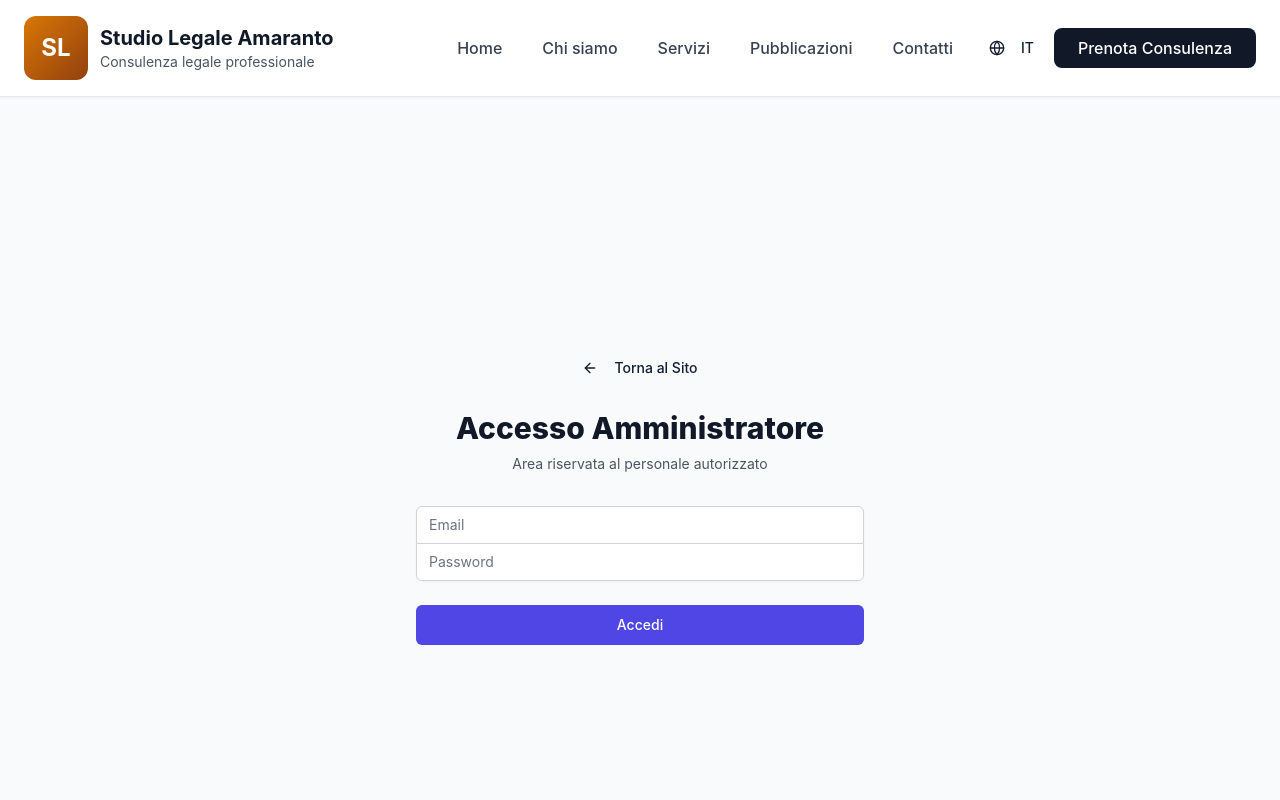
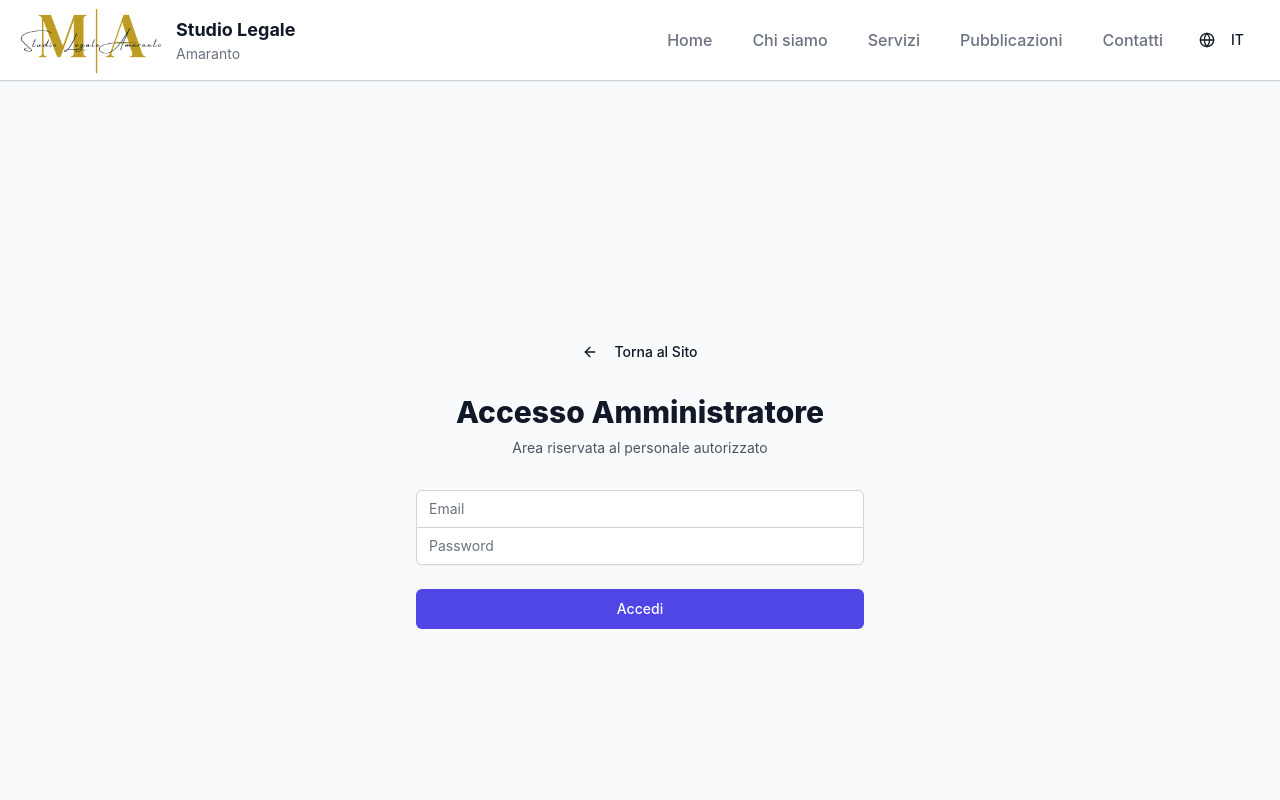
Before and after one commit to AndrewChop/studio-legale, a Next.js app: page /login in a window 1280 px wide. Shown: the top 800 px of the page. Built offline with nearby package versions, Linux system fonts and the light colour scheme.

Commit message:
✨ Add Responsive Areas Component: Implement multilingual practice areas section with dynamic icons and translations

```diff
--- a/app/page.tsx
+++ b/app/page.tsx
@@ -1,4 +1,4 @@
-import AreeAttivita from "../components/Areas";
+import ResponsiveAreas from "../components/ResponsiveAreas";
 import ContattiCTA from "../components/Contacts";
 import ResponsiveHero from "../components/ResponsiveHero";
 import ArticoliRecenti from "../components/last-articles";
@@ -32,7 +32,7 @@ export default function Home() {
   return (
     <>
       <ResponsiveHero />
-      <AreeAttivita />
+      <ResponsiveAreas />
       <ChiSiamoPreview />
       <ArticoliRecenti posts={mockPosts} />
       <ContattiCTA />
--- /dev/null
+++ b/components/ResponsiveAreas.tsx
@@ -0,0 +1,152 @@
+"use client";
+
+import { useState } from "react";
+import { Scale, Users, Heart, Shield } from "lucide-react";
+
+export default function ResponsiveAreas() {
+  const [currentLang, setCurrentLang] = useState<"it" | "en">("it");
+
+  const translations = {
+    it: {
+      title: "Aree di Attività",
+      subtitle: "Competenza ed esperienza in diversi settori del diritto",
+      areas: [
+        {
+          title: "Diritto Penale",
+          description:
+            "Difesa in procedimenti penali, reati comuni e militari. Assistenza legale completa per la tutela dei tuoi diritti.",
+          icon: "scale",
+        },
+        {
+          title: "Diritto Civile",
+          description:
+            "Contratti, proprietà, risarcimenti, successioni. Consulenza per questioni patrimoniali e personali.",
+          icon: "users",
+        },
+        {
+          title: "Diritto di Famiglia",
+          description:
+            "Separazioni, divorzi, tutela minori e affido. Supporto legale in momenti delicati della vita familiare.",
+          icon: "heart",
+        },
+        {
+          title: "Amministrativo Militare",
+          description:
+            "Tutela dei diritti del personale militare e ricorsi. Specializzazione nel diritto amministrativo militare.",
+          icon: "shield",
+        },
+      ],
+    },
+    en: {
+      title: "Practice Areas",
+      subtitle: "Expertise and experience across different areas of law",
+      areas: [
+        {
+          title: "Criminal Law",
+          description:
+            "Defense in criminal proceedings, common and military crimes. Complete legal assistance for the protection of your rights.",
+          icon: "scale",
+        },
+        {
+          title: "Civil Law",
+          description:
+            "Contracts, property, compensation, succession. Consultation for patrimonial and personal matters.",
+          icon: "users",
+        },
+        {
+          title: "Family Law",
+          description:
+            "Separations, divorces, child protection and custody. Legal support in delicate moments of family life.",
+          icon: "heart",
+        },
+        {
+          title: "Military Administrative",
+          description:
+            "Protection of military personnel rights and appeals. Specialization in military administrative law.",
+          icon: "shield",
+        },
+      ],
+    },
+  };
+
+  const t = translations[currentLang];
+
+  const getIcon = (iconName: string) => {
+    const iconClass = "w-8 h-8 md:w-10 md:h-10 text-primary";
+    switch (iconName) {
+      case "scale":
+        return <Scale className={iconClass} />;
+      case "users":
+        return <Users className={iconClass} />;
+      case "heart":
+        return <Heart className={iconClass} />;
+      case "shield":
+        return <Shield className={iconClass} />;
+      default:
+        return <Scale className={iconClass} />;
+    }
+  };
+
+  return (
+    <section className="py-12 md:py-16 lg:py-20 bg-background">
+      <div className="container mx-auto px-4 sm:px-6 lg:px-8">
+        {/* Header */}
+        <div className="text-center mb-8 md:mb-12 lg:mb-16">
+          <h2 className="text-2xl md:text-3xl lg:text-4xl font-bold text-foreground mb-3 md:mb-4">
+            {t.title}
+          </h2>
+          <p className="text-base md:text-lg text-muted-foreground max-w-2xl mx-auto leading-relaxed">
+            {t.subtitle}
+          </p>
+        </div>
+
+        {/* Areas Grid */}
+        <div className="grid grid-cols-1 md:grid-cols-2 gap-4 md:gap-6 lg:gap-8">
+          {t.areas.map((area, index) => (
+            <div
+              key={area.title}
+              className="bg-card rounded-xl shadow-sm border border-border p-6 md:p-8 hover:shadow-md hover:border-primary/20 transition-all duration-300 group"
+            >
+              {/* Icon and Title */}
+              <div className="flex items-start space-x-4 mb-4">
+                <div className="flex-shrink-0 p-3 bg-primary/10 rounded-lg group-hover:bg-primary/20 transition-colors duration-300">
+                  {getIcon(area.icon)}
+                </div>
+                <div className="flex-1 min-w-0">
+                  <h3 className="text-lg md:text-xl font-semibold text-card-foreground mb-2 leading-tight">
+                    {area.title}
+                  </h3>
+                </div>
+              </div>
+
+              {/* Description */}
+              <p className="text-sm md:text-base text-muted-foreground leading-relaxed">
+                {area.description}
+              </p>
+
+              {/* Visual indicator */}
+              <div className="mt-4 pt-4 border-t border-gray-100">
+                <div className="w-12 h-1 bg-gradient-to-r from-primary/60 to-primary rounded-full"></div>
+              </div>
+            </div>
+          ))}
+        </div>
+
+        {/* Call to Action */}
+        <div className="text-center mt-8 md:mt-12 lg:mt-16">
+          <p className="text-sm md:text-base text-muted-foreground mb-4">
+            {currentLang === "it"
+              ? "Hai bisogno di assistenza legale?"
+              : "Do you need legal assistance?"}
+          </p>
+          <a
+            href="/contatti"
+            className="inline-flex items-center px-6 py-3 bg-primary text-primary-foreground font-medium rounded-lg hover:bg-primary/90 transition-colors duration-300 text-sm md:text-base"
+          >
+            {currentLang === "it" ? "Contattaci Ora" : "Contact Us Now"}
+          </a>
+        </div>
+      </div>
+    </section>
+  );
+}
--- a/components/ResponsiveNavbar.tsx
+++ b/components/ResponsiveNavbar.tsx
@@ -1,6 +1,7 @@
 "use client";
 
 import Link from "next/link";
+import Image from "next/image";
 import { Menu, Globe } from "lucide-react";
 import { useState } from "react";
 import {
@@ -27,31 +28,35 @@ interface NavigationItem {
 
 export default function ResponsiveNavbar() {
   const [isOpen, setIsOpen] = useState(false);
-  const [currentLang, setCurrentLang] = useState<'it' | 'en'>('it');
+  const [currentLang, setCurrentLang] = useState<"it" | "en">("it");
 
   const navigationItems: NavigationItem[] = [
     { href: "/", labelIt: "Home", labelEn: "Home" },
     { href: "/chi-siamo", labelIt: "Chi siamo", labelEn: "About Us" },
     { href: "/servizi", labelIt: "Servizi", labelEn: "Services" },
-    { href: "/pubblicazioni", labelIt: "Pubblicazioni", labelEn: "Publications" },
+    {
+      href: "/pubblicazioni",
+      labelIt: "Pubblicazioni",
+      labelEn: "Publications",
+    },
     { href: "/contatti", labelIt: "Contatti", labelEn: "Contact" },
   ];
 
   const translations = {
     it: {
-      studioName: "Studio Legale Amaranto",
-      subtitle: "Consulenza legale professionale",
+      studioName: "Studio Legale",
+      subtitle: "Amaranto",
       bookConsultation: "Prenota Consulenza",
       menu: "Menu",
-      changeLanguage: "Cambia lingua"
+      changeLanguage: "Cambia lingua",
     },
     en: {
-      studioName: "Amaranto Law Firm",
-      subtitle: "Professional legal advice",
+      studioName: "Law Firm",
+      subtitle: "Amaranto",
       bookConsultation: "Book Consultation",
       menu: "Menu",
-      changeLanguage: "Change language"
-    }
+      changeLanguage: "Change language",
+    },
   };
 
   const t = translations[currentLang];
@@ -60,27 +65,36 @@ export default function ResponsiveNavbar() {
     setIsOpen(false);
   };
 
-  const handleLanguageChange = (lang: 'it' | 'en') => {
+  const handleLanguageChange = (lang: "it" | "en") => {
     setCurrentLang(lang);
   };
 
   const getLabel = (item: NavigationItem) => {
-    return currentLang === 'it' ? item.labelIt : item.labelEn;
+    return currentLang === "it" ? item.labelIt : item.labelEn;
   };
 
   return (
-    <header className="w-full border-b border-gray-200 shadow-sm bg-white sticky top-0 z-50">
+    <header className="w-full border-b border-border shadow-sm bg-background sticky top-0 z-50">
       {/* Mobile Layout (< 768px) */}
       <div className="md:hidden flex items-center justify-between px-4 py-3">
-        {/* Logo mobile */}
-        <Link href="/" className="flex items-center space-x-2">
-          <div className="w-10 h-10 bg-gradient-to-br from-amber-600 to-amber-800 rounded-lg flex items-center justify-center">
-            <span className="text-white font-bold text-lg">SL</span>
+        {/* Logo mobile - più piccolo */}
+        <Link href="/" className="flex items-center gap-8 pl-6">
+          <div className="w-12 h-12 relative">
+            <Image
+              src="/logo.png"
+              alt="Studio Legale Amaranto"
+              fill
+              className="object-contain"
+              style={{ scale: 3 }}
+            />
           </div>
-          <div className="flex flex-col">
-            <h1 className="text-sm font-bold text-gray-900 leading-tight">
+          <div className="flex flex-col w-full">
+            <h1 className="text-xs font-bold text-foreground leading-tight">
               {t.studioName}
             </h1>
+            <span className="text-xs text-muted-foreground leading-tight">
+              {t.subtitle}
+            </span>
           </div>
         </Link>
 
@@ -92,22 +106,29 @@ export default function ResponsiveNavbar() {
               <Button
                 variant="ghost"
                 size="sm"
-                className="p-2 hover:bg-gray-100"
+                className="p-2 hover:bg-muted"
                 aria-label={t.changeLanguage}
               >
-                <Globe className="h-5 w-5 text-gray-600" />
+                <Globe className="h-5 w-5 text-muted-foreground" />
               </Button>
             </DropdownMenuTrigger>
-            <DropdownMenuContent align="end">
+            <DropdownMenuContent
+              align="end"
+              className="bg-popover border-border shadow-lg"
+            >
               <DropdownMenuItem
-                onClick={() => handleLanguageChange('it')}
-                className={currentLang === 'it' ? 'bg-gray-50' : ''}
+                onClick={() => handleLanguageChange("it")}
+                className={
+                  currentLang === "it" ? "bg-accent text-accent-foreground" : ""
+                }
               >
                 🇮🇹 Italiano
               </DropdownMenuItem>
               <DropdownMenuItem
-                onClick={() => handleLanguageChange('en')}
-                className={currentLang === 'en' ? 'bg-gray-50' : ''}
+                onClick={() => handleLanguageChange("en")}
+                className={
+                  currentLang === "en" ? "bg-accent text-accent-foreground" : ""
+                }
               >
                 🇬🇧 English
               </DropdownMenuItem>
@@ -120,18 +141,18 @@ export default function ResponsiveNavbar() {
               <Button
                 variant="ghost"
                 size="sm"
-                className="p-2 hover:bg-gray-100"
+                className="p-2 hover:bg-muted"
                 aria-label={t.menu}
               >
-                <Menu className="h-6 w-6 text-gray-700" />
+                <Menu className="h-6 w-6 text-foreground" />
               </Button>
             </SheetTrigger>
-            <SheetContent side="right" className="w-80 sm:w-96">
+            <SheetContent side="right" className="w-80 sm:w-96 bg-card">
               <SheetHeader className="text-left mb-8">
-                <SheetTitle className="text-xl font-bold text-gray-900">
+                <SheetTitle className="text-xl font-bold text-card-foreground">
                   {t.studioName}
                 </SheetTitle>
-                <SheetDescription className="text-sm text-gray-600">
+                <SheetDescription className="text-sm text-muted-foreground">
                   {t.subtitle}
                 </SheetDescription>
               </SheetHeader>
@@ -143,23 +164,12 @@ export default function ResponsiveNavbar() {
                     key={item.href}
                     href={item.href}
                     onClick={handleLinkClick}
-                    className="flex items-center px-4 py-3 text-base font-medium text-gray-700 hover:text-gray-900 hover:bg-gray-50 rounded-lg transition-colors"
+                    className="flex items-center px-4 py-3 text-base font-medium text-muted-foreground hover:text-foreground hover:bg-muted rounded-lg transition-colors"
                   >
                     {getLabel(item)}
                   </Link>
                 ))}
               </nav>
-
-              {/* CTA Button */}
-              <div className="mt-8 pt-6 border-t border-gray-200">
-                <Link
-                  href="/contatti"
-                  onClick={handleLinkClick}
-                  className="w-full inline-flex items-center justify-center px-4 py-3 bg-gray-900 text-white font-medium rounded-lg hover:bg-gray-800 transition-colors"
-                >
-                  {t.bookConsultation}
-                </Link>
-              </div>
             </SheetContent>
           </Sheet>
         </div>
@@ -168,15 +178,21 @@ export default function ResponsiveNavbar() {
       {/* Desktop/Tablet Layout (≥ 768px) */}
       <div className="hidden md:flex items-center justify-between px-6 py-4">
         {/* Logo desktop */}
-        <Link href="/" className="flex items-center space-x-3">
-          <div className="w-12 h-12 lg:w-16 lg:h-16 bg-gradient-to-br from-amber-600 to-amber-800 rounded-xl flex items-center justify-center">
-            <span className="text-white font-bold text-xl lg:text-2xl">SL</span>
+        <Link href="/" className="flex items-center gap-16 pl-12">
+          <div className="w-8 h-8 lg:w-10 lg:h-10 relative">
+            <Image
+              src="/logo.png"
+              alt="Studio Legale Amaranto"
+              fill
+              className="object-contain"
+              style={{ scale: 4 }}
+            />
           </div>
           <div className="flex flex-col">
-            <h1 className="text-lg lg:text-xl font-bold text-gray-900 leading-tight">
+            <h1 className="text-sm lg:text-lg font-bold text-foreground leading-tight">
               {t.studioName}
             </h1>
-            <span className="text-sm text-gray-600">
+            <span className="text-sm lg:text-md text-muted-foreground">
               {t.subtitle}
             </span>
           </div>
@@ -188,7 +204,7 @@ export default function ResponsiveNavbar() {
             <Link
               key={item.href}
               href={item.href}
-              className="px-3 lg:px-4 py-2 text-sm lg:text-base font-medium text-gray-700 hover:text-gray-900 hover:bg-gray-50 rounded-lg transition-colors"
+              className="px-3 lg:px-4 py-2 text-sm lg:text-base font-medium text-muted-foreground hover:text-foreground hover:bg-muted rounded-lg transition-colors"
             >
               {getLabel(item)}
             </Link>
@@ -200,35 +216,35 @@ export default function ResponsiveNavbar() {
               <Button
                 variant="ghost"
                 size="sm"
-                className="ml-2 px-3 py-2 hover:bg-gray-50"
+                className="ml-2 px-3 py-2 hover:bg-muted"
                 aria-label={t.changeLanguage}
               >
                 <Globe className="h-4 w-4 mr-2" />
                 {currentLang.toUpperCase()}
               </Button>
             </DropdownMenuTrigger>
-            <DropdownMenuContent align="end">
+            <DropdownMenuContent
+              align="end"
+              className="bg-popover border-border shadow-lg"
+            >
               <DropdownMenuItem
-                onClick={() => handleLanguageChange('it')}
-                className={currentLang === 'it' ? 'bg-gray-50' : ''}
+                onClick={() => handleLanguageChange("it")}
+                className={
+                  currentLang === "it" ? "bg-accent text-accent-foreground" : ""
+                }
               >
                 🇮🇹 Italiano
               </DropdownMenuItem>
               <DropdownMenuItem
-                onClick={() => handleLanguageChange('en')}
-                className={currentLang === 'en' ? 'bg-gray-50' : ''}
+                onClick={() => handleLanguageChange("en")}
+                className={
+                  currentLang === "en" ? "bg-accent text-accent-foreground" : ""
+                }
               >
                 🇬🇧 English
               </DropdownMenuItem>
             </DropdownMenuContent>
           </DropdownMenu>
-
-          <Link
-            href="/contatti"
-            className="ml-4 px-4 lg:px-6 py-2 bg-gray-900 text-white text-sm lg:text-base font-medium rounded-lg hover:bg-gray-800 transition-colors"
-          >
-            {t.bookConsultation}
-          </Link>
         </nav>
       </div>
     </header>
--- a/styles/globals.css
+++ b/styles/globals.css
@@ -3,26 +3,107 @@
 @tailwind utilities;
 
 :root {
-  --color-primary: 46 71% 46%;
-  --color-primary-light: 45 85% 55%;
-  --color-secondary: 215 47% 13%;
-  --color-accent: 200 31% 80%;
-  --color-highlight: 51 100% 63%;
-  --color-brown: 45 74% 20%;
+  /* Primary - Amber/Gold (Brand color) */
+  --primary: 45 85% 55%;
+  /* Base amber */
+  --primary-foreground: 0 0% 100%;
+  /* White text on primary */
+
+  /* Secondary - Navy/Dark Blue (Professional) */
+  --secondary: 215 47% 13%;
+  /* Dark navy */
+  --secondary-foreground: 0 0% 100%;
+  /* White text on secondary */
+
+  /* Accent - Light Blue (Subtle highlights) */
+  --accent: 200 31% 80%;
+  /* Light blue */
+  --accent-foreground: 215 47% 13%;
+  /* Navy text on accent */
+
+  /* Muted - Gray tones */
+  --muted: 220 13% 91%;
+  /* Light gray background */
+  --muted-foreground: 220 9% 46%;
+  /* Medium gray text */
+
+  /* Background colors */
+  --background: 0 0% 100%;
+  /* White */
+  --foreground: 220 39% 11%;
+  /* Dark gray text */
+
+  /* Card colors */
+  --card: 0 0% 100%;
+  /* White card background */
+  --card-foreground: 220 39% 11%;
+  /* Dark text on cards */
+
+  /* Popover colors */
+  --popover: 0 0% 100%;
+  /* White popover */
+  --popover-foreground: 220 39% 11%;
+  /* Dark text in popover */
+
+  /* Border colors */
+  --border: 220 13% 83%;
+  /* Light gray border */
+  --input: 220 13% 83%;
+  /* Input border */
+
+  /* Ring colors (focus states) */
+  --ring: 45 85% 55%;
+  /* Primary color for focus rings */
+
+  /* Destructive - Error states */
+  --destructive: 0 84% 60%;
+  /* Red */
+  --destructive-foreground: 0 0% 100%;
+  /* White text on red */
+
+  /* Success states */
+  --success: 142 76% 36%;
+  /* Green */
+  --success-foreground: 0 0% 100%;
+  /* White text on green */
+
+  /* Warning states */
+  --warning: 38 92% 50%;
+  /* Orange */
+  --warning-foreground: 0 0% 100%;
+  /* White text on orange */
 }
 
 @layer utilities {
   .text-primary {
-    color: hsl(var(--color-primary));
+    color: hsl(var(--primary));
   }
 
-  .hover\:text-primary-light:hover {
-    color: hsl(var(--color-primary-light));
+  .text-primary-foreground {
+    color: hsl(var(--primary-foreground));
+  }
+
+  .text-secondary {
+    color: hsl(var(--secondary));
+  }
+
+  .text-secondary-foreground {
+    color: hsl(var(--secondary-foreground));
+  }
+
+  .bg-primary {
+    background-color: hsl(var(--primary));
+    color: hsl(var(--primary-foreground));
+  }
+
+  .bg-secondary {
+    background-color: hsl(var(--secondary));
+    color: hsl(var(--secondary-foreground));
   }
 }
 
 body {
-  background-color: white;
-  color: hsl(var(--color-secondary));
+  background-color: hsl(var(--background));
+  color: hsl(var(--foreground));
   font-family: theme('fontFamily.sans');
 }
--- a/tailwind.config.js
+++ b/tailwind.config.js
@@ -8,12 +8,54 @@ module.exports = {
   theme: {
     extend: {
       colors: {
-        primary: "hsl(var(--color-primary) / <alpha-value>)",
-        primaryLight: "hsl(var(--color-primary-light) / <alpha-value>)",
-        secondary: "hsl(var(--color-secondary) / <alpha-value>)",
-        accent: "hsl(var(--color-accent) / <alpha-value>)",
-        highlight: "hsl(var(--color-highlight) / <alpha-value>)",
-        brown: "hsl(var(--color-brown) / <alpha-value>)"
+        // Core brand colors
+        primary: {
+          DEFAULT: "hsl(var(--primary) / <alpha-value>)",
+          foreground: "hsl(var(--primary-foreground) / <alpha-value>)"
+        },
+        secondary: {
+          DEFAULT: "hsl(var(--secondary) / <alpha-value>)",
+          foreground: "hsl(var(--secondary-foreground) / <alpha-value>)"
+        },
+        accent: {
+          DEFAULT: "hsl(var(--accent) / <alpha-value>)",
+          foreground: "hsl(var(--accent-foreground) / <alpha-value>)"
+        },
+
+        // Semantic colors
+        muted: {
+          DEFAULT: "hsl(var(--muted) / <alpha-value>)",
+          foreground: "hsl(var(--muted-foreground) / <alpha-value>)"
+        },
+        destructive: {
+          DEFAULT: "hsl(var(--destructive) / <alpha-value>)",
+          foreground: "hsl(var(--destructive-foreground) / <alpha-value>)"
+        },
+        success: {
+          DEFAULT: "hsl(var(--success) / <alpha-value>)",
+          foreground: "hsl(var(--success-foreground) / <alpha-value>)"
+        },
+        warning: {
+          DEFAULT: "hsl(var(--warning) / <alpha-value>)",
+          foreground: "hsl(var(--warning-foreground) / <alpha-value>)"
+        },
+
+        // Layout colors
+        background: "hsl(var(--background) / <alpha-value>)",
+        foreground: "hsl(var(--foreground) / <alpha-value>)",
+        card: {
+          DEFAULT: "hsl(var(--card) / <alpha-value>)",
+          foreground: "hsl(var(--card-foreground) / <alpha-value>)"
+        },
+        popover: {
+          DEFAULT: "hsl(var(--popover) / <alpha-value>)",
+          foreground: "hsl(var(--popover-foreground) / <alpha-value>)"
+        },
+
+        // Interactive colors
+        border: "hsl(var(--border) / <alpha-value>)",
+        input: "hsl(var(--input) / <alpha-value>)",
+        ring: "hsl(var(--ring) / <alpha-value>)"
       },
       borderRadius: {
         DEFAULT: "0.5rem"
```
Also changed, not shown: components/ResponsiveHero.tsx (+15 -15 lines).
